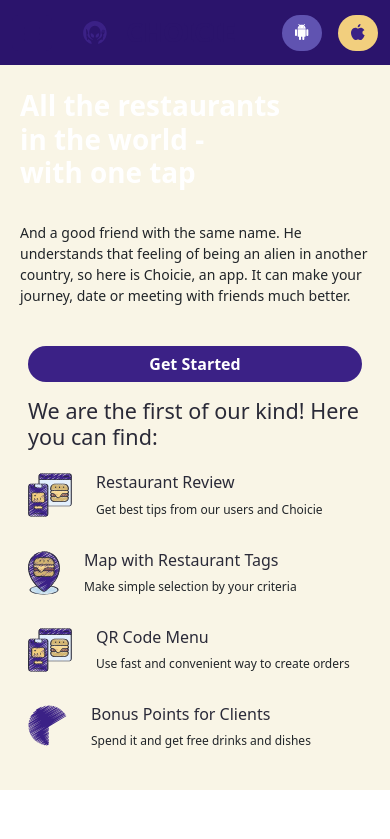
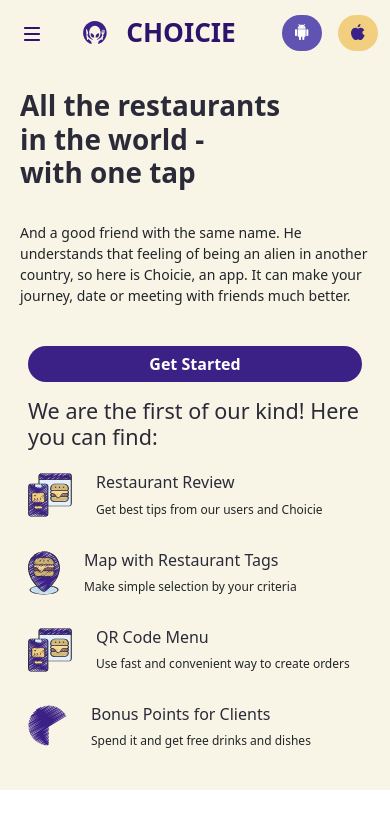
Before and after one commit to Nadiyahr/vue-choise, a Vue app: page / in a window 390 px wide. Shown: the top 839 px of the page. Built offline with nearby package versions, Linux system fonts and the light colour scheme.

Commit message:
header mobile fixed colors

```diff
--- a/src/components/home/top/TopGetStarted.vue
+++ b/src/components/home/top/TopGetStarted.vue
@@ -2,7 +2,8 @@
   <article class="sm-fs-7 sm-flex ">
     <div>
         <h1
-          class="fw-bolder py-4 lg-pb-4 lg-mb-5 lg-p-2 text-white"
+          class="fw-bolder py-4 lg-pb-4 lg-mb-5 lg-p-2"
+          :class="isMobile ? 'text-content-heading' : 'text-white'"
         >
           All&nbsp;the&nbsp;restaurants <br/>in&nbsp;the&nbsp;world&nbsp;-<br/>with&nbsp;one&nbsp;tap
         </h1>
--- a/src/components/layout/header/HeaderMobile.vue
+++ b/src/components/layout/header/HeaderMobile.vue
@@ -48,24 +48,15 @@
     IOS,
     Menu
   },
-  // props() {
-  //   name
-  //   bgColor = route.meta.headerClass
-    // let isOpen = false
-    // let primaryColor = '#3b2186'
-
-    // function togle(): void {
-    //   isOpen = !isOpen
-    //   primaryColor = isOpen ? '#3b2186' : b
-    // }
-  // },
   data() {
     const route = useRoute()
-    const bgColor = route.meta.headerClass as string
+    const bgColor = route.meta.headerMobile as string
+    const name = route.name as string
     return {
       isOpen: false,
       primaryColor: '#3b2186',
-      bgColor
+      bgColor,
+      name
     }
   },
   methods: {
@@ -74,7 +65,7 @@
       this.primaryColor = this.primaryColor === '#3b2186'
         ? '#f2cf7e'
         : '#3b2186'
-    }
+    },
   }
 })
 
--- a/src/router/index.ts
+++ b/src/router/index.ts
@@ -10,6 +10,7 @@
       component: HomeView,
       meta: {
         headerClass: 'bg-dark',
+        headerMobile: 'bg-light',
         iconClass: '#f2cf7e',
         textClass: 'text-white',
         brandClass: 'text-white'
@@ -21,6 +22,7 @@
       component: () => import('../views/AboutView.vue'),
       meta: {
         headerClass: 'bg-prymary-light',
+        headerMobile: 'bg-prymary-light',
         iconClass: '#2b146c',
         textClass: 'text-dark',
         brandClass: ''
@@ -33,6 +35,7 @@
       props: true,
       meta: {
         headerClass: 'bg-prymary-light',
+        headerMobile: 'bg-prymary-light',
         iconClass: '#2b146c',
         textClass: 'text-dark',
         brandClass: ''
```
Also changed, not shown: src/components/home/howToUse/HowToGetStart.vue (+6 -6 lines).
